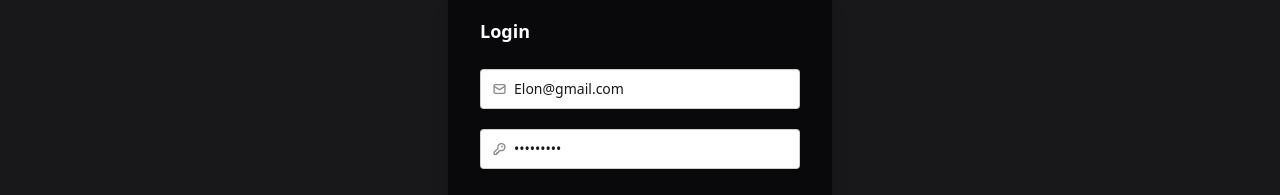
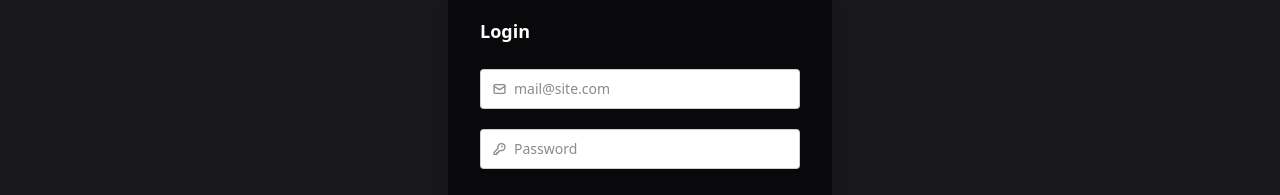
Before and after one commit to Jemil-Maniya/devTinder-web, a React (Vite) app: page /login in a window 1280 px wide. Shown: the part 243-438 px from the top of the page. Built offline with nearby package versions, Linux system fonts and the light colour scheme.

Commit message:
minor fixes

```diff
--- a/src/components/Login.jsx
+++ b/src/components/Login.jsx
@@ -5,8 +5,8 @@ import { addUser } from "../utils/userSlice";
 import { useNavigate } from "react-router-dom";
 
 const Login = () => {
-  const [email, setEmail] = useState("Elon@gmail.com");
-  const [password, setPassword] = useState("Harshil1@");
+  const [email, setEmail] = useState("");
+  const [password, setPassword] = useState("");
   const [firstName, setFirstName] = useState("");
   const [lastName, setLastName] = useState("");
   const [isToggle, setIsToggle] = useState(true);
@@ -28,7 +28,7 @@ const Login = () => {
     try {
       const res = await signupUser(firstName, lastName, email, password);
       console.log("SIGNUP", res.data.data);
-      navigate("/feed")
+      navigate("/feed");
       return res.data.data;
     } catch (err) {
       console.log(err.message);
```
